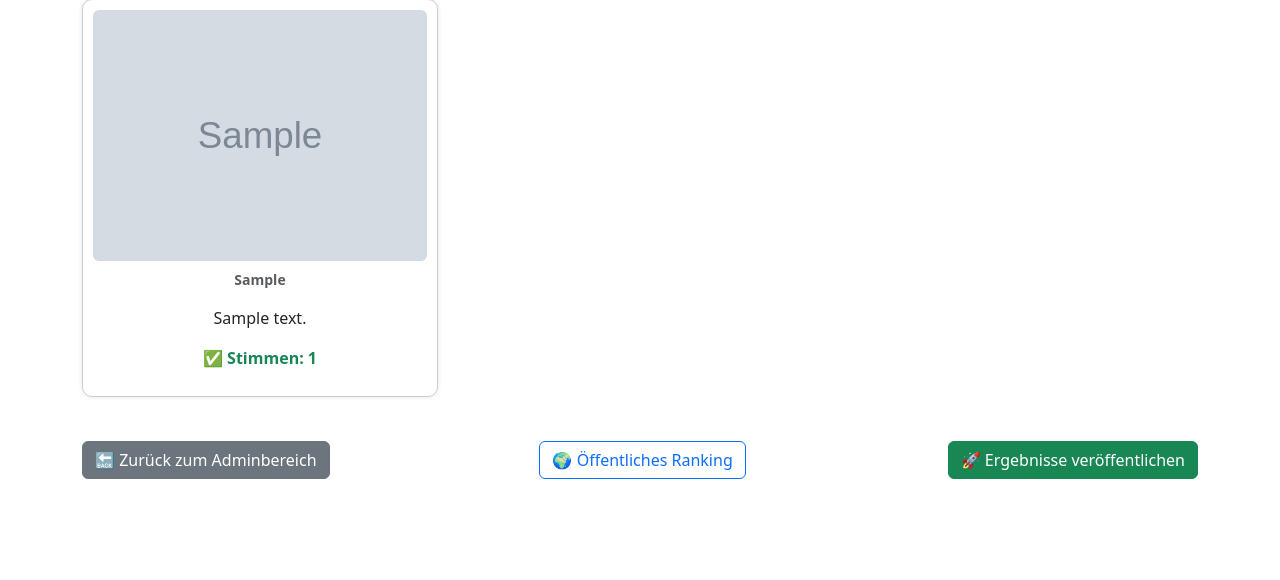
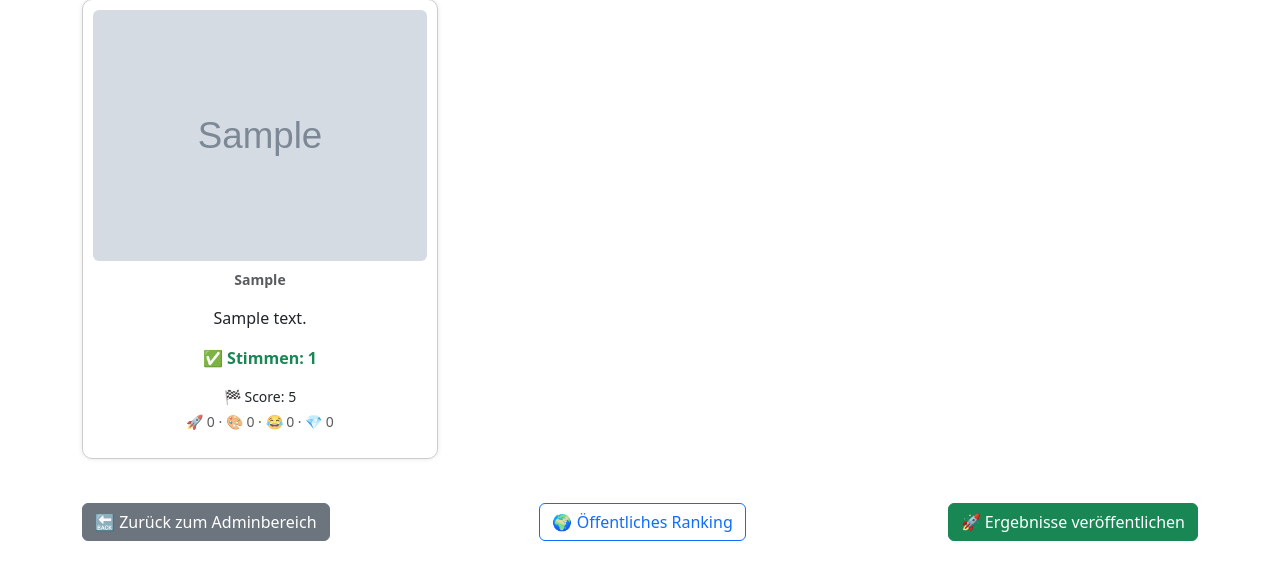
Before and after one commit to MinhMTV/Photo_Voting_Contest, a Flask app: page /results in a window 1280 px wide. Shown: the part 173-753 px from the top of the page. Run offline with Flask 3, Linux system fonts and the light colour scheme; tables that the repository leaves empty hold one stand-in row (values such as "Sample post"); grey boxes marked "Sample" are stand-in pictures.

Commit message:
Add multi-factor reactions and weighted ranking score

```diff
--- a/app/db.py
+++ b/app/db.py
@@ -52,6 +52,16 @@ def init_db():
             created_at TEXT,
             UNIQUE(contest_year, filename)
         );
+
+        CREATE TABLE IF NOT EXISTS reactions (
+            id INTEGER PRIMARY KEY AUTOINCREMENT,
+            image_id INTEGER NOT NULL,
+            voter_session_id TEXT NOT NULL,
+            reaction_type TEXT NOT NULL,
+            contest_year INTEGER DEFAULT 2025,
+            created_at TEXT,
+            UNIQUE(image_id, voter_session_id, reaction_type, contest_year)
+        );
     ''')
 
     # Lightweight migration for existing DBs
--- a/app/routes.py
+++ b/app/routes.py
@@ -137,6 +137,16 @@ def contest_year(year: int):
     voted_ids = [row['image_id'] for row in voted]
     votes_left = max(0, 3 - len(voted_ids))
 
+    user_reactions = {}
+    if voter_session_id:
+        reaction_rows = db.execute(
+            'SELECT image_id, reaction_type FROM reactions WHERE voter_session_id = ? AND contest_year = ?',
+            (voter_session_id, year)
+        ).fetchall()
+        for row in reaction_rows:
+            key = str(row['image_id'])
+            user_reactions.setdefault(key, set()).add(row['reaction_type'])
+
     settings = get_runtime_settings()
     legacy_years = settings.get('legacy_years', [2025])
 
@@ -147,7 +157,8 @@ def contest_year(year: int):
         votes_left=votes_left,
         year=year,
         legacy_years=legacy_years,
-        voting_end_at=settings.get('voting_end_at')
+        voting_end_at=settings.get('voting_end_at'),
+        user_reactions=user_reactions
     )
 
 
@@ -206,6 +217,46 @@ def vote(image_id):
     ).fetchone()[0]
 
     return jsonify(success=True, vote_count=updated_vote_count)
+
+
+@bp.route('/react/<int:image_id>', methods=['POST'])
+def react(image_id):
+    payload = request.json or {}
+    voter_session_id = payload.get('voter_session_id')
+    contest_year = int(payload.get('contest_year', current_year()))
+    reaction_type = (payload.get('reaction_type') or '').strip().lower()
+
+    allowed = {'funny', 'creative', 'underrated', 'hype'}
+    if reaction_type not in allowed:
+        return jsonify(success=False, error='Ungültige Reaktion'), 400
+
+    if not voter_session_id:
+        return jsonify(success=False, error='Session fehlt'), 400
+
+    db = get_db()
+    exists = db.execute(
+        'SELECT id FROM reactions WHERE image_id = ? AND voter_session_id = ? AND reaction_type = ? AND contest_year = ?',
+        (image_id, voter_session_id, reaction_type, contest_year)
+    ).fetchone()
+
+    active = False
+    if exists:
+        db.execute('DELETE FROM reactions WHERE id = ?', (exists['id'],))
+    else:
+        db.execute(
+            'INSERT INTO reactions (image_id, voter_session_id, reaction_type, contest_year, created_at) VALUES (?, ?, ?, ?, ?)',
+            (image_id, voter_session_id, reaction_type, contest_year, datetime.now().isoformat())
+        )
+        active = True
+
+    db.commit()
+
+    count = db.execute(
+        'SELECT COUNT(*) FROM reactions WHERE image_id = ? AND contest_year = ? AND reaction_type = ?',
+        (image_id, contest_year, reaction_type)
+    ).fetchone()[0]
+
+    return jsonify(success=True, active=active, count=count, reaction_type=reaction_type)
 
 
 @bp.route('/login', methods=['GET', 'POST'])
@@ -409,12 +460,28 @@ def results():
     # Legacy admin results page preserved
     db = get_db()
     top_images = db.execute('''
-        SELECT images.id, images.filename, images.uploader, images.description, images.contest_year, COUNT(votes.id) as vote_count
+        SELECT
+            images.id,
+            images.filename,
+            images.uploader,
+            images.description,
+            images.contest_year,
+            COUNT(votes.id) as vote_count,
+            SUM(CASE WHEN reactions.reaction_type = 'hype' THEN 1 ELSE 0 END) as hype_count,
+            SUM(CASE WHEN reactions.reaction_type = 'creative' THEN 1 ELSE 0 END) as creative_count,
+            SUM(CASE WHEN reactions.reaction_type = 'funny' THEN 1 ELSE 0 END) as funny_count,
+            SUM(CASE WHEN reactions.reaction_type = 'underrated' THEN 1 ELSE 0 END) as underrated_count,
+            (COUNT(votes.id) * 5
+             + SUM(CASE WHEN reactions.reaction_type = 'hype' THEN 1 ELSE 0 END) * 2
+             + SUM(CASE WHEN reactions.reaction_type = 'creative' THEN 1 ELSE 0 END) * 2
+             + SUM(CASE WHEN reactions.reaction_type = 'funny' THEN 1 ELSE 0 END) * 1
+             + SUM(CASE WHEN reactions.reaction_type = 'underrated' THEN 1 ELSE 0 END) * 1) as weighted_score
         FROM images
         LEFT JOIN votes ON images.id = votes.image_id
-        WHERE votes.id IS NOT NULL
+        LEFT JOIN reactions ON images.id = reactions.image_id AND reactions.contest_year = images.contest_year
+        WHERE votes.id IS NOT NULL OR reactions.id IS NOT NULL
         GROUP BY images.id
-        ORDER BY vote_count DESC
+        ORDER BY weighted_score DESC, vote_count DESC
     ''').fetchall()
 
     total_votes = db.execute('SELECT COUNT(*) FROM votes WHERE id IS NOT NULL').fetchone()[0]
@@ -439,13 +506,27 @@ def public_results_year(year: int):
     db = get_db()
 
     top_images = db.execute('''
-        SELECT images.id, images.filename, images.uploader, images.description,
-               COUNT(votes.id) as vote_count
+        SELECT
+            images.id,
+            images.filename,
+            images.uploader,
+            images.description,
+            COUNT(votes.id) as vote_count,
+            SUM(CASE WHEN reactions.reaction_type = 'hype' THEN 1 ELSE 0 END) as hype_count,
+            SUM(CASE WHEN reactions.reaction_type = 'creative' THEN 1 ELSE 0 END) as creative_count,
+            SUM(CASE WHEN reactions.reaction_type = 'funny' THEN 1 ELSE 0 END) as funny_count,
+            SUM(CASE WHEN reactions.reaction_type = 'underrated' THEN 1 ELSE 0 END) as underrated_count,
+            (COUNT(votes.id) * 5
+             + SUM(CASE WHEN reactions.reaction_type = 'hype' THEN 1 ELSE 0 END) * 2
+             + SUM(CASE WHEN reactions.reaction_type = 'creative' THEN 1 ELSE 0 END) * 2
+             + SUM(CASE WHEN reactions.reaction_type = 'funny' THEN 1 ELSE 0 END) * 1
+             + SUM(CASE WHEN reactions.reaction_type = 'underrated' THEN 1 ELSE 0 END) * 1) as weighted_score
         FROM images
         LEFT JOIN votes ON images.id = votes.image_id
+        LEFT JOIN reactions ON images.id = reactions.image_id AND reactions.contest_year = images.contest_year
         WHERE images.visible = 1 AND images.contest_year = ?
         GROUP BY images.id
-        ORDER BY vote_count DESC
+        ORDER BY weighted_score DESC, vote_count DESC
         LIMIT 5
     ''', (year,)).fetchall()
 
--- a/app/templates/results.html
+++ b/app/templates/results.html
@@ -33,6 +33,8 @@
               {% if image.uploader %}<p class="text-muted small mt-2"><strong>{{ image.uploader }}</strong></p>{% endif %}
               {% if image.description %}<p>{{ image.description }}</p>{% endif %}
               <p class="vote-count">✅ Stimmen: {{ image.vote_count }}</p>
+              <p class="small mb-1">🏁 Score: {{ image.weighted_score or 0 }}</p>
+              <p class="small text-muted">🚀 {{ image.hype_count or 0 }} · 🎨 {{ image.creative_count or 0 }} · 😂 {{ image.funny_count or 0 }} · 💎 {{ image.underrated_count or 0 }}</p>
           </div>
       </div>
       {% endfor %}
```
Also changed, not shown: app/templates/index_casino_2025.html (+30 -0 lines).
